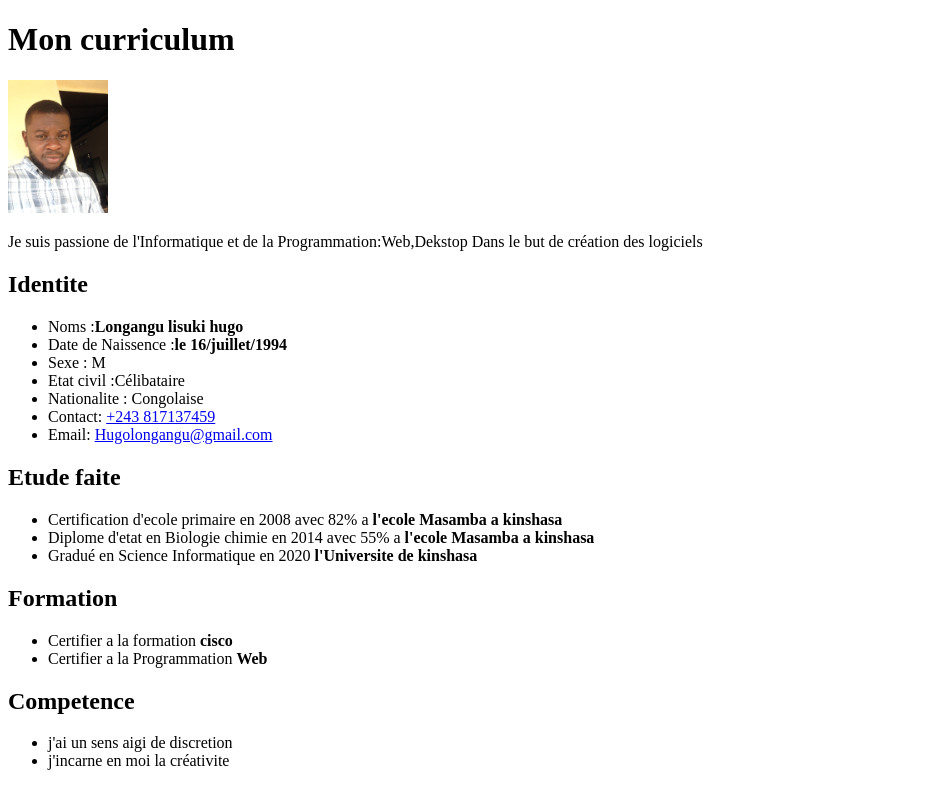
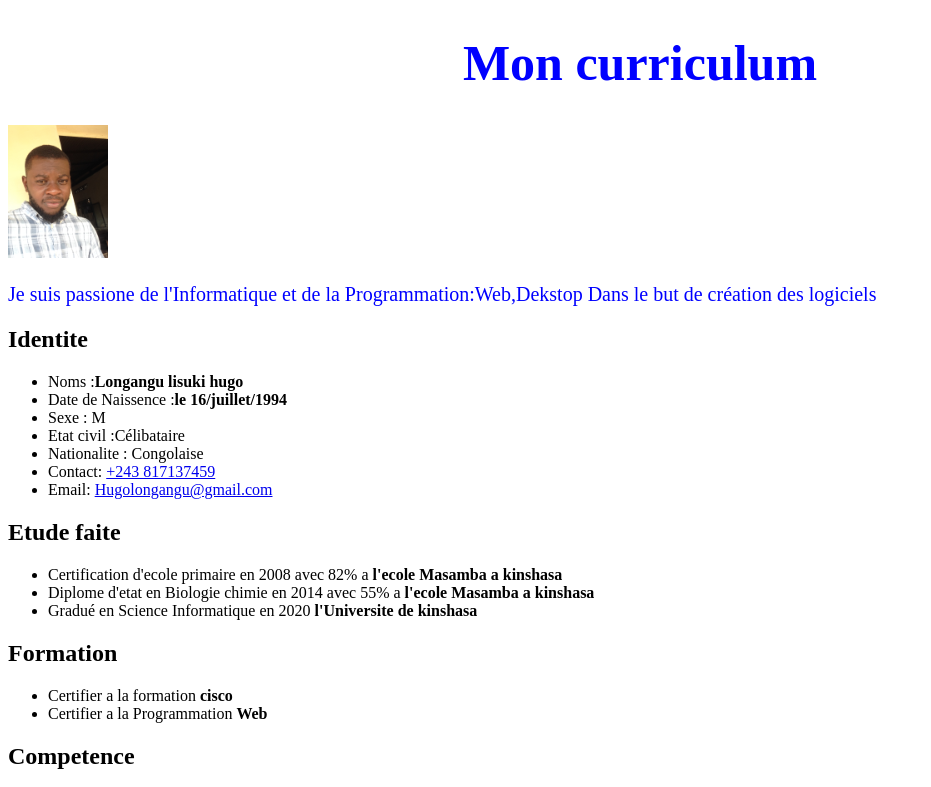
Before and after one commit to Hugolongangu/mon-cv, a plain HTML site: page index.html in a window 1280 px wide. Shown: the top 787 px of the page, without its empty margins (0-931 px from the left). Drawn offline with Linux system fonts and the light colour scheme.

Commit message:
frist add

```diff
--- /dev/null
+++ b/index.css
@@ -0,0 +1,11 @@
+p
+{
+    color: blue;
+    font-size: 20px;
+}
+h1
+{
+    color: blue;
+    font-size: 50px;
+    text-align: center;
+}
--- a/index.html
+++ b/index.html
@@ -3,6 +3,7 @@
 
 <head>
     <meta charset="UTF-8">
+    <link rel="stylesheet" href="index.css">
     <meta http-equiv="X-UA-Compatible" content="IE=edge">
     <meta name="viewport" content="width=device-width, initial-scale=1.0">
     <title>Mon curriculum</title>
```
